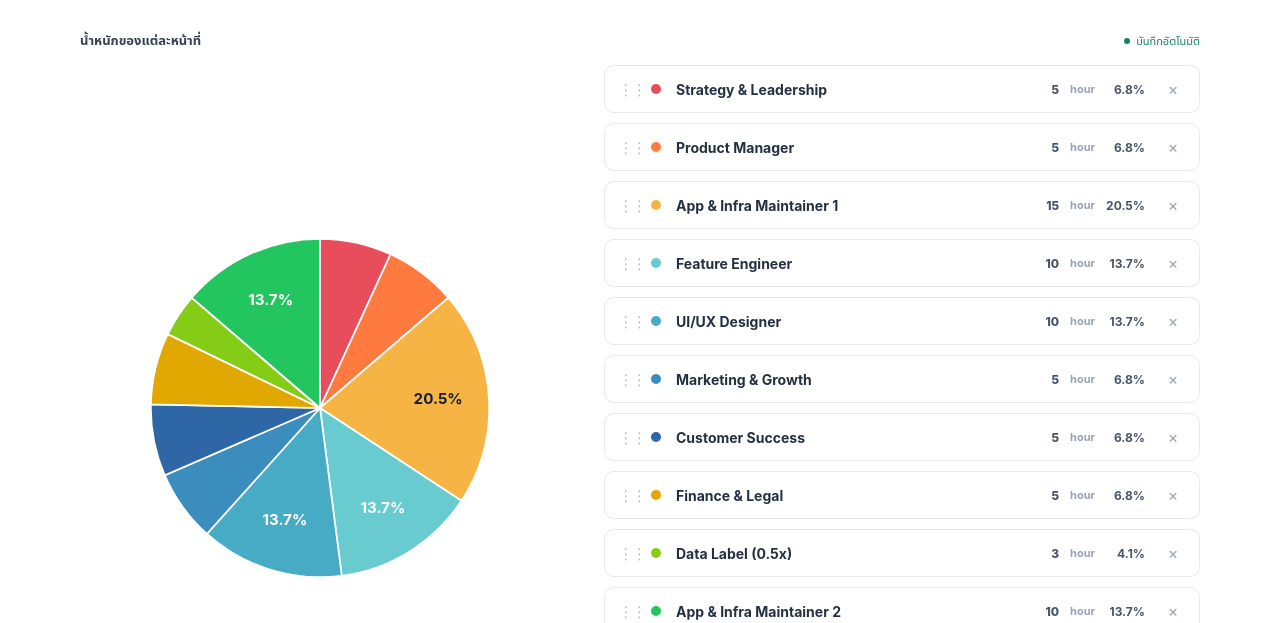
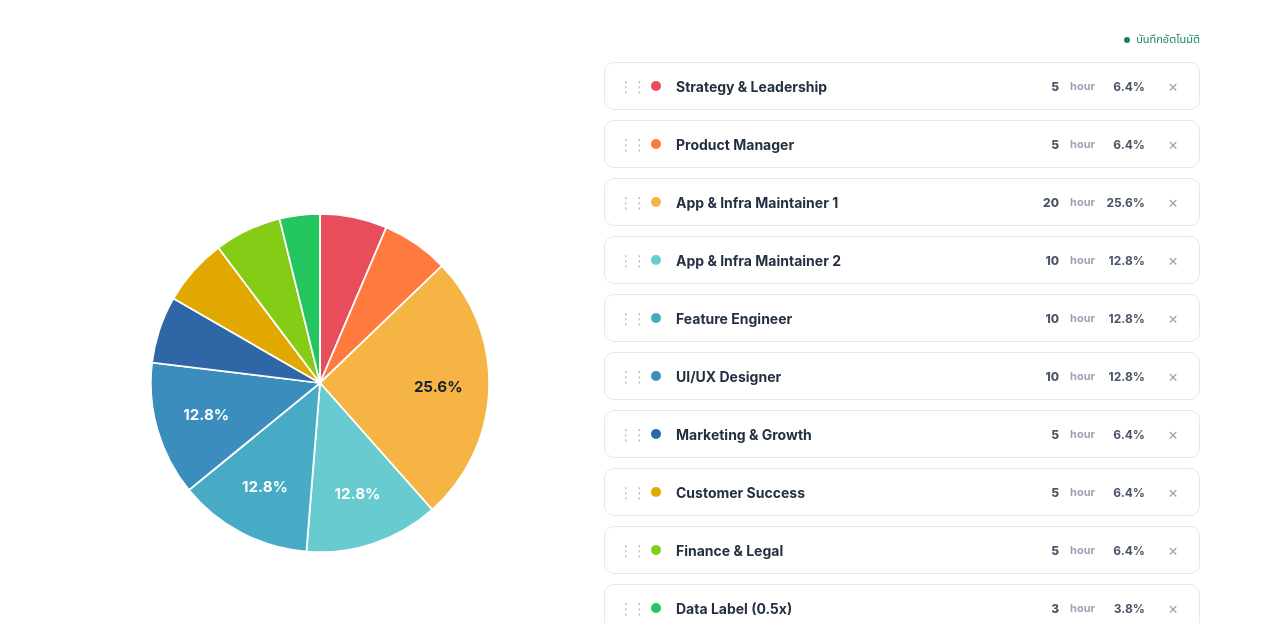
Before and after one commit to Ocean-eyes-Org/startup-plan, a plain HTML site: page index.html in a window 1280 px wide. Both pictures are taken after a click on the button "Screen 2". Shown: the part 177-800 px from the top of the page. Drawn offline with Linux system fonts and the light colour scheme.

Commit message:
fix(layout): align save status and update role defaults
- Remove redundant role headings and helper text
- Adjust screen two role weights, colors, order, and assignments

```diff
--- a/index.html
+++ b/index.html
@@ -93,6 +93,7 @@
     .section-title{font-size:13px;font-weight:760;color:#344054}
     .save-state{
       display:flex;
+      margin-left:auto;
       align-items:center;
       gap:6px;
       color:var(--success);
@@ -286,7 +287,6 @@
       padding-top:6px;
       white-space:nowrap;
     }
-    .hint{margin-top:10px;color:var(--soft);font-size:11px;line-height:1.55}
 
     @media(max-width:820px){
       .screen-nav{width:min(100% - 28px,1120px)}
@@ -330,9 +330,8 @@
       <div class="subtitle">What role do you actually want?</div>
     </header>
 
-    <section aria-labelledby="roleOverviewTitle-1">
+    <section aria-label="Role weights">
       <div class="section-head">
-        <div class="section-title" id="roleOverviewTitle-1">น้ำหนักของแต่ละหน้าที่</div>
         <div class="save-state" data-save-state><span class="save-dot"></span><span>บันทึกอัตโนมัติ</span></div>
       </div>
 
@@ -346,7 +345,6 @@
             <button class="add-role-button" type="button" data-add-role-button>+ Add role</button>
           </div>
           <div class="role-weight-total" data-role-weight-total aria-live="polite"></div>
-          <div class="hint">แก้ Weight เป็นจำนวนเต็มได้โดยตรง ระบบจะคำนวณเปอร์เซ็นต์ให้รวมเป็น 100% อัตโนมัติ · ด้านล่างจะแบ่งสัดส่วนของหน้าที่นั้นเท่า ๆ กันตามจำนวนคนที่เลือก</div>
         </div>
       </div>
     </section>
@@ -365,9 +363,8 @@
       <div class="subtitle">What role do you actually want?</div>
     </header>
 
-    <section aria-labelledby="roleOverviewTitle-2">
+    <section aria-label="Role weights">
       <div class="section-head">
-        <div class="section-title" id="roleOverviewTitle-2">น้ำหนักของแต่ละหน้าที่</div>
         <div class="save-state" data-save-state><span class="save-dot"></span><span>บันทึกอัตโนมัติ</span></div>
       </div>
 
@@ -381,7 +378,6 @@
             <button class="add-role-button" type="button" data-add-role-button>+ Add role</button>
           </div>
           <div class="role-weight-total" data-role-weight-total aria-live="polite"></div>
-          <div class="hint">แก้ Weight เป็นจำนวนเต็มได้โดยตรง ระบบจะคำนวณเปอร์เซ็นต์ให้รวมเป็น 100% อัตโนมัติ · ด้านล่างจะแบ่งสัดส่วนของหน้าที่นั้นเท่า ๆ กันตามจำนวนคนที่เลือก</div>
         </div>
       </div>
     </section>
@@ -513,19 +509,19 @@
   const SCREEN_TWO_DEFAULT_ROLE_DEFS = [
     { id:'decision', label:'Strategy & Leadership', defaultWeight:5, color:'#E84D5B' },
     { id:'product-manager', label:'Product Manager', defaultWeight:5, color:'#FF7A3F' },
-    { id:'app-infra-maintainer-1', label:'App & Infra Maintainer 1', defaultWeight:15, color:'#F5B443' },
-    { id:'feature-engineer', label:'Feature Engineer', defaultWeight:10, color:'#67CBD0' },
-    { id:'uiux-designer', label:'UI/UX Designer', defaultWeight:10, color:'#48ABC6' },
-    { id:'marketing-growth', label:'Marketing & Growth', defaultWeight:5, color:'#3A8DBC' },
-    { id:'customer-success', label:'Customer Success', defaultWeight:5, color:'#2F67A6' },
-    { id:'finance-legal', label:'Finance & Legal', defaultWeight:5, color:'#E0A800' },
-    { id:'data-label-half', label:'Data Label (0.5x)', defaultWeight:3, color:'#84CC16' },
-    { id:'app-infra-maintainer-2', label:'App & Infra Maintainer 2', defaultWeight:10, color:'#22C55E' }
+    { id:'app-infra-maintainer-1', label:'App & Infra Maintainer 1', defaultWeight:20, color:'#F5B443' },
+    { id:'app-infra-maintainer-2', label:'App & Infra Maintainer 2', defaultWeight:10, color:'#67CBD0' },
+    { id:'feature-engineer', label:'Feature Engineer', defaultWeight:10, color:'#48ABC6' },
+    { id:'uiux-designer', label:'UI/UX Designer', defaultWeight:10, color:'#3A8DBC' },
+    { id:'marketing-growth', label:'Marketing & Growth', defaultWeight:5, color:'#2F67A6' },
+    { id:'customer-success', label:'Customer Success', defaultWeight:5, color:'#E0A800' },
+    { id:'finance-legal', label:'Finance & Legal', defaultWeight:5, color:'#84CC16' },
+    { id:'data-label-half', label:'Data Label (0.5x)', defaultWeight:3, color:'#22C55E' }
   ];
 
   const SCREEN_TWO_DEFAULT_ASSIGNMENTS = {
-    Tonnam:['decision','product-manager','uiux-designer','marketing-growth','customer-success'],
-    Yok:['marketing-growth','customer-success','finance-legal','app-infra-maintainer-2'],
+    Tonnam:['decision','product-manager','uiux-designer','customer-success'],
+    Yok:['app-infra-maintainer-2','finance-legal'],
     Ohm:['app-infra-maintainer-1'],
     Phufa:['data-label-half'],
     Hope:[]
```
